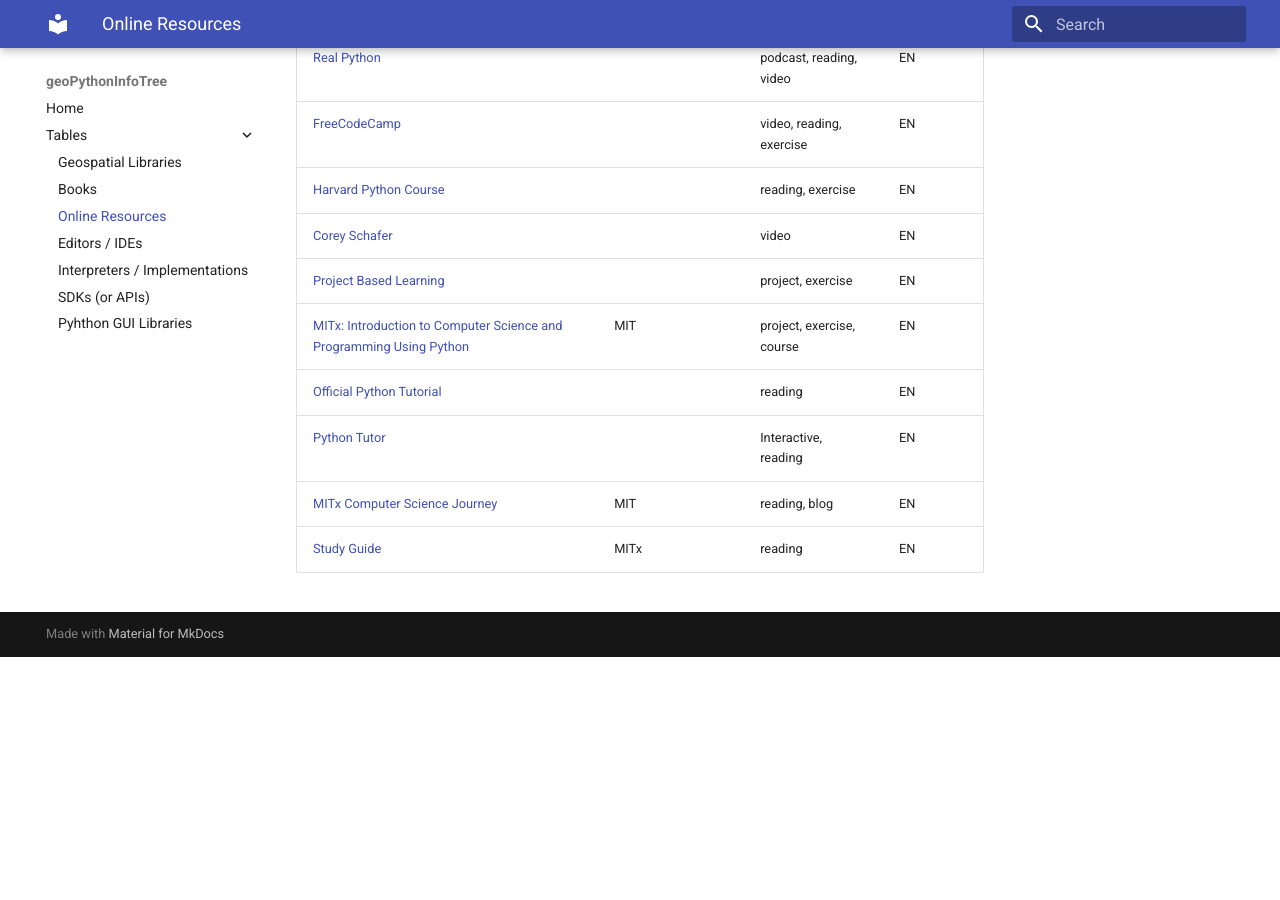
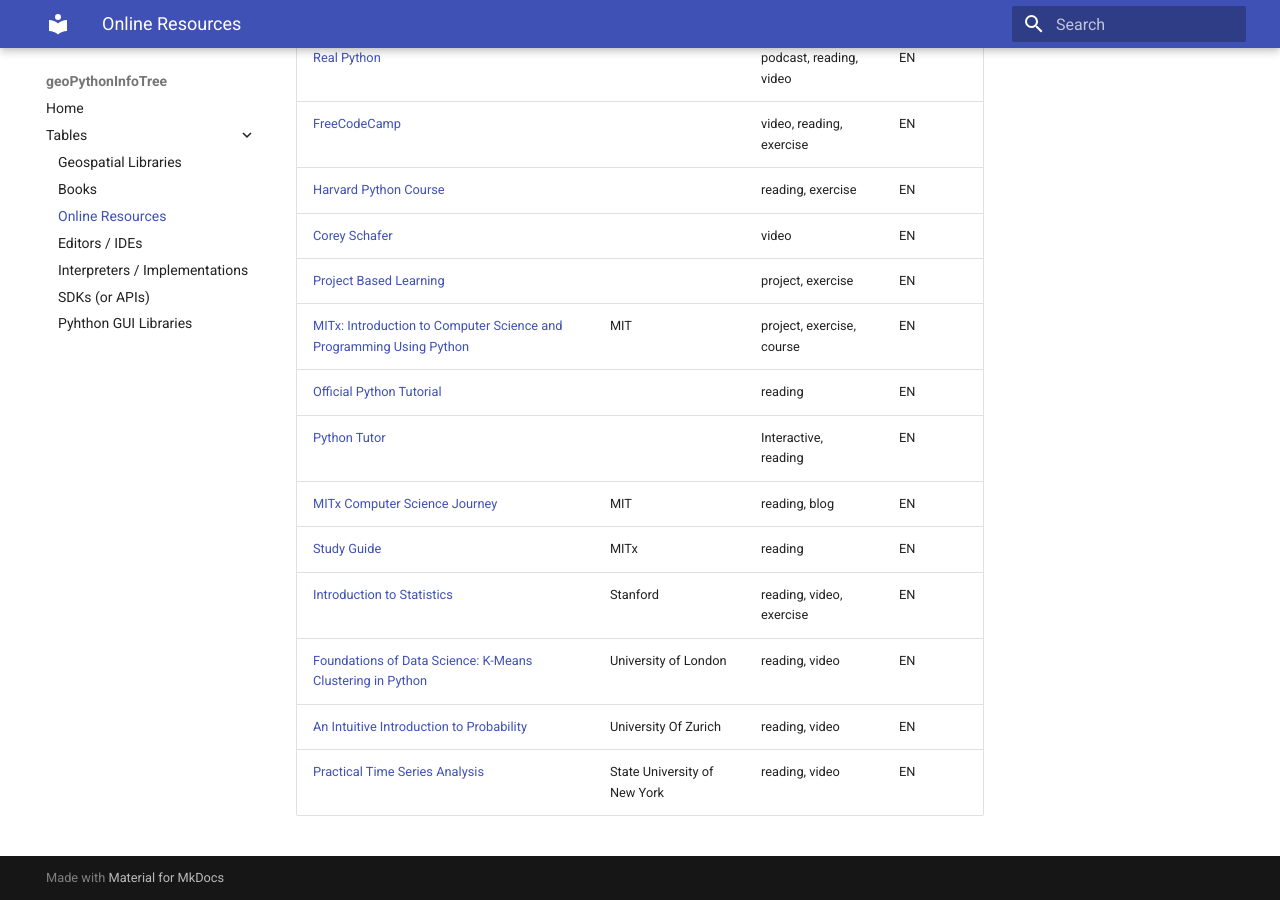
Before and after one commit to muratkendir/geoPythonInfoTree, an MkDocs documentation site: the page built from docs/python_online_resources.md, in a window 1280 px wide and 900 px high, scrolled down 884 px. Built offline with MkDocs 1.6.1 and Material for MkDocs 9.7.7, drawn with Linux system fonts in a browser that asks for light colours; before the commit the page ends 1541 px from its top, so only the background shows below that.

Commit message:
scientific python courses added.

```diff
--- a/docs/python_online_resources.md
+++ b/docs/python_online_resources.md
@@ -27,6 +27,11 @@
  [Python Tutor][22] |  | Interactive, reading | EN
  [MITx Computer Science Journey][23] | MIT | reading, blog | EN
  [Study Guide][24] | MITx | reading | EN
+ [Introduction to Statistics][25] | Stanford | reading, video, exercise | EN
+ [Foundations of Data Science: K-Means Clustering in Python][26] | University of London | reading, video | EN
+ [An Intuitive Introduction to Probability][27] | University Of Zurich | reading, video | EN
+ [Practical Time Series Analysis][28] | State University of New York | reading, video | EN
+
 
 [1]: https://automating-gis-processes.github.io
 [2]: https://www.codecademy.com/catalog/language/python
```
Also changed, not shown: other parts of docs/python_online_resources.md (+4 -0 lines), 1 other file.
